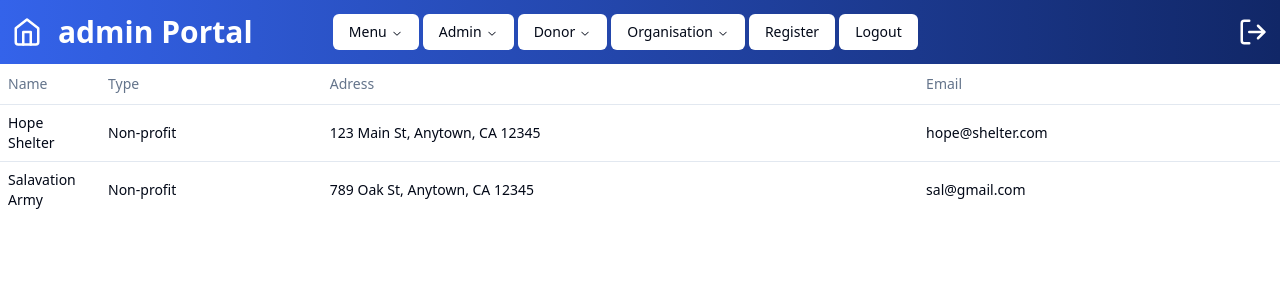
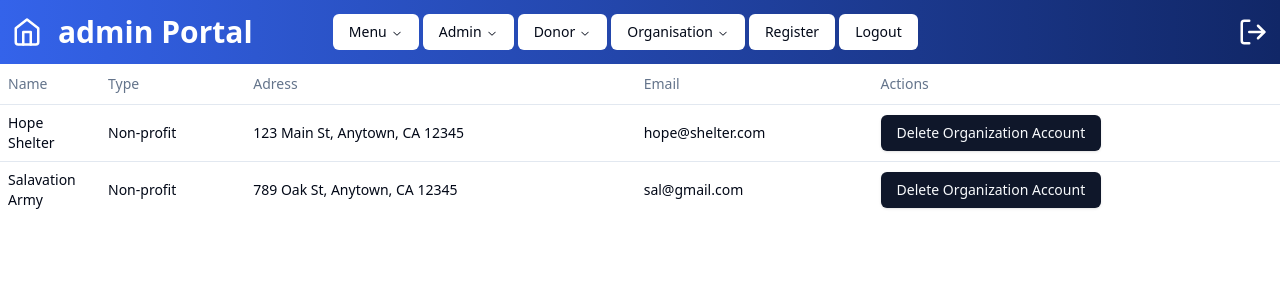
Before and after one commit to DottierDark/TempleSE, a React (Vite) app: page /admin/RegisteredOrganizations in a window 1280 px wide. Shown: the top 300 px of the page. Built offline with nearby package versions, Linux system fonts and the light colour scheme.

Commit message:
admin view update

```diff
--- a/src/Pages/Admin/Views/RegisteredOrganizations.tsx
+++ b/src/Pages/Admin/Views/RegisteredOrganizations.tsx
@@ -7,6 +7,9 @@ import { Table ,
     TableHeader,
     TableRow }
     from "../../../Components/shadcn/ui/table";
+
+import { Button } from "../../../Components/shadcn/ui/button"
+
 
 import { useNavigate } from "react-router-dom";
 
@@ -41,6 +44,7 @@ return (
                 <TableHead>Type</TableHead>
                 <TableHead>Adress</TableHead>
                 <TableHead>Email</TableHead>
+                <TableHead>Actions</TableHead>
             </TableRow>
         </TableHeader>
         <TableBody>
@@ -50,14 +54,14 @@ return (
                     <TableCell>{list.type}</TableCell>
                     <TableCell>{list.adress}</TableCell>
                     <TableCell>{list.email}</TableCell>
-
+                    <TableCell>
+                        <Button>Delete Organization Account</Button>
+                    </TableCell>
                 </TableRow>
             ))}
         </TableBody>
         <TableFooter>
-            <TableRow>
-
-            </TableRow>
+            <TableRow></TableRow>
         </TableFooter>
     </Table>
 )
```
Lines whose indentation alone changed are shown as unchanged.
